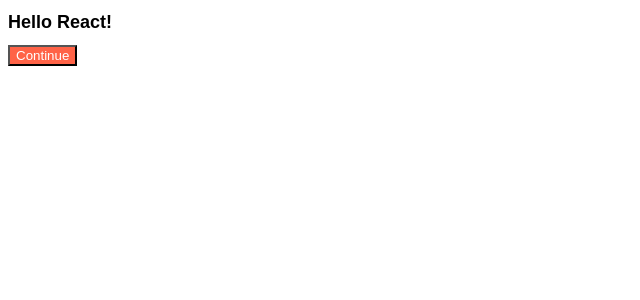
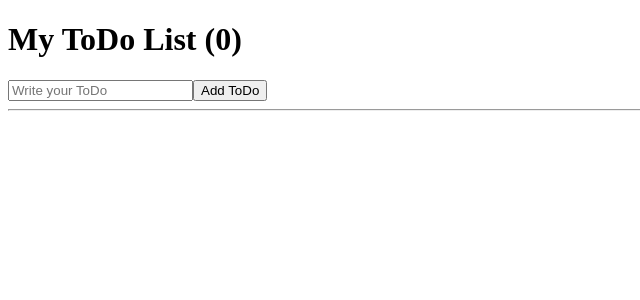
Before and after one commit to squareCaaat/react_project, a React (Create React App) app: page / in a window 1280 px wide. Shown: the top 300 px of the page, without its empty margins (0-640 px from the left). Built offline with nearby package versions, Linux system fonts and the light colour scheme.

Commit message:
Add ToDoList

```diff
--- a/src/App.js
+++ b/src/App.js
@@ -1,11 +1,59 @@
 import Button from "./button";
 import styles from "./App.module.css";
+import { useState, useEffect } from "react";
 
 function App() {
+  // const [counter, setValue] = useState(0);
+  // const [keyword, setKeyword] = useState("");
+  // const onClick = () => setValue((prev)=>prev+1);
+  // const onChange = (event) => setKeyword(event.target.value);
+
+  // useEffect(() => {console.log("only once");}, []);
+  // useEffect(()=>{
+  //   if(keyword !== "" && keyword.length > 5){
+  //     console.log(keyword, "Searched");
+  //   }
+  // }, [keyword]);
+  // useEffect(() => {console.log("counter changed");}, [counter]);
+  // return (
+  //   <div>
+  //     <input value={keyword} onChange={onChange} type="text" placeholder="Search" />
+  //     {/* <h1 className={styles.title}>Hello React!</h1> */}
+  //     <p>{counter}</p>
+  //     {/* <Button text={"Continue"} /> */}
+  //     <button onClick={onClick}>Click me</button>
+  //   </div>
+  // );
+  // const [showing, setShowing] = useState(false);
+  // const onClick = ()=> setShowing(prev=>!prev);
+  // return (
+  //   <div>
+  //     {showing? <Hello /> : null}
+  //     <button onClick={onClick}>{showing? "Hide":"Show"}</button>
+  //   </div>
+  // );
+  const [toDo, setToDo] = useState("");
+  const [toDos, setToDos] = useState([]);
+  const onChange = (event) => setToDo(event.target.value);
+  const onSubmit = (event) => {
+    event.preventDefault();
+    if(toDo === ""){
+      return;
+    }
+    setToDos(currentArray => [toDo, ...currentArray]);
+    setToDo("");
+  }
   return (
     <div>
-      <h1 className={styles.title}>Hello React!</h1>
-      <Button text={"Continue"} />
+      <h1>My ToDo List ({toDos.length})</h1>
+      <form onSubmit={onSubmit}>
+        <input value={toDo} onChange={onChange} type="text" placeholder="Write your ToDo" />
+        <button>Add ToDo</button>
+      </form>
+      <hr />
+      <ul>
+        {toDos.map((item, idx)=> <li key={idx}>{item}</li>)}
+      </ul>
     </div>
   );
 }
--- a/src/index.js
+++ b/src/index.js
@@ -4,7 +4,8 @@
 
 const root = ReactDOM.createRoot(document.getElementById('root'));
 root.render(
-  <React.StrictMode>
-    <App />
-  </React.StrictMode>
+  // <React.StrictMode>
+  //   <App />
+  // </React.StrictMode>
+  <App />
 );
```
